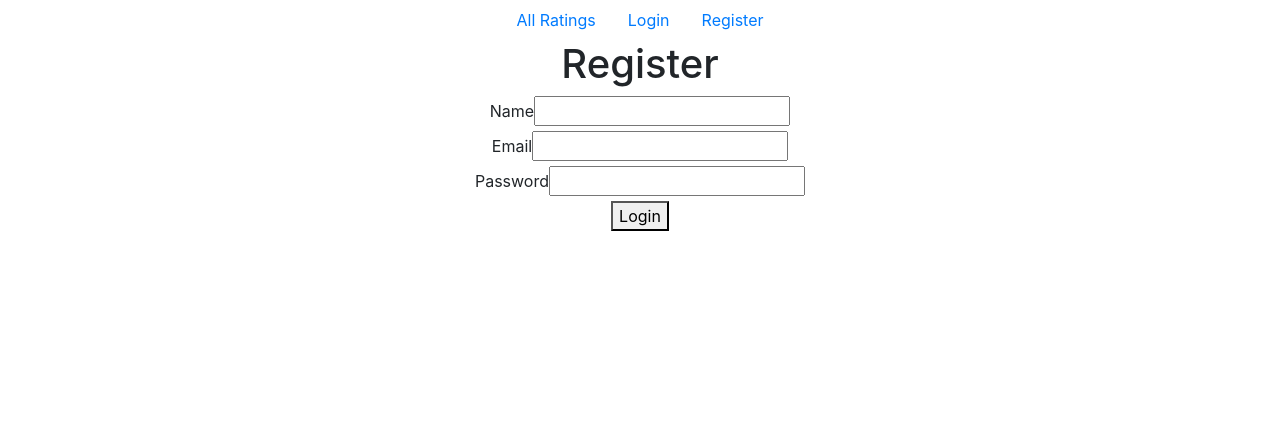
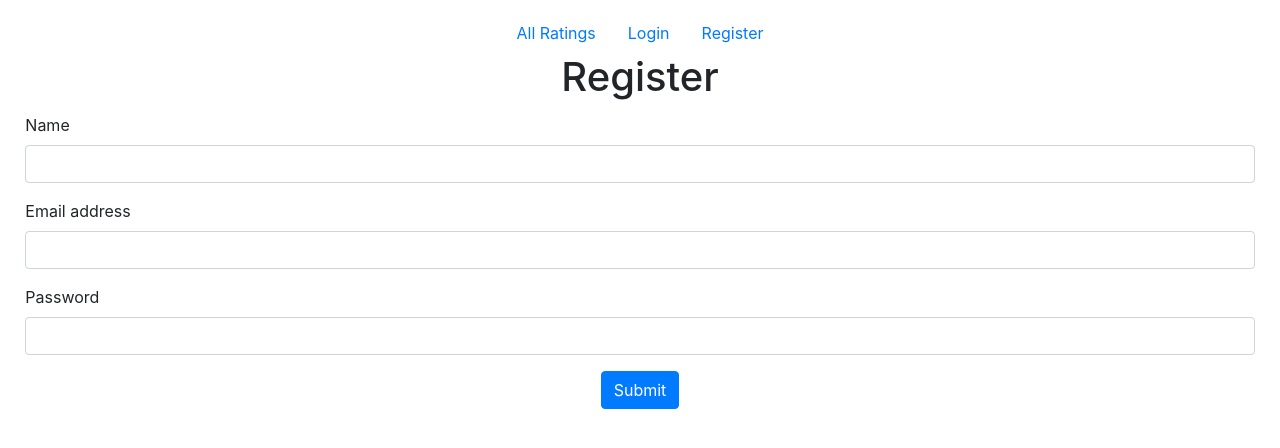
Before and after one commit to cs-fullstack-2020-spring/200430-jwt-auth-project-autumn-ragland, a React (Create React App) app in the folder client/: page /register in a window 1280 px wide. Shown: the top 448 px of the page. Built offline with nearby package versions, Linux system fonts and the light colour scheme.

Commit message:
redirect and bootstrap

```diff
--- a/client/src/App.css
+++ b/client/src/App.css
@@ -2,37 +2,17 @@
   text-align: center;
 }
 
-.App-logo {
-  height: 40vmin;
-  pointer-events: none;
+body {
+  padding: 1%;
 }
 
-@media (prefers-reduced-motion: no-preference) {
-  .App-logo {
-    animation: App-logo-spin infinite 20s linear;
-  }
+.form-group {
+  text-align: left;
 }
 
-.App-header {
-  background-color: #282c34;
-  min-height: 100vh;
-  display: flex;
-  flex-direction: column;
-  align-items: center;
-  justify-content: center;
-  font-size: calc(10px + 2vmin);
-  color: white;
+form {
+  margin: 1%;
 }
-
-.App-link {
-  color: #61dafb;
+.card {
+  width: 18rem;
 }
-
-@keyframes App-logo-spin {
-  from {
-    transform: rotate(0deg);
-  }
-  to {
-    transform: rotate(360deg);
-  }
-}
--- a/client/src/components/CreateRating.jsx
+++ b/client/src/components/CreateRating.jsx
@@ -75,24 +75,24 @@ class CreateRating extends Component {
                 <Fragment>
                     <h1>Add Review</h1>
                     <form>
+                        <div className="form-group">
+                            <label htmlFor="title">Title</label>
+                            <input className="form-control" type="text" name="title" id="title" value={this.state.title} onChange={this.handleChange} />
+                        </div>
+                        <div className="form-group">
+                            <label htmlFor="yearReleased">Year Released</label>
+                            <input className="form-control" type="number" name="yearReleased" id="yearReleased" value={this.state.yearReleased} onChange={this.handleChange}/>
+                        </div>
+                        <div class="form-group">
+                            <label htmlFor="rating">Rating</label>
+                            <input className="form-control" type="number" name="rating" id="rating" value={this.state.rating} onChange={this.handleChange}/>
+                        </div>
 
-                        <label htmlFor="title">Title</label>
-                        <input type="text" name="title" id="title" value={this.state.title} onChange={this.handleChange} />
-                        <br />
-
-                        <label htmlFor="yearReleased">Year Released</label>
-                        <input type="number" name="yearReleased" id="yearReleased" value={this.state.yearReleased} onChange={this.handleChange} />
-                        <br />
-
-                        <label htmlFor="rating">Rating</label>
-                        <input type="number" name="rating" id="rating" value={this.state.rating} onChange={this.handleChange} />
-                        <br />
-
-                        <label htmlFor="review">Review</label>
-                        <input type="text" name="review" id="review" value={this.state.review} onChange={this.handleChange} />
-                        <br />
-
-                        <button onClick={this.handleSubmission}>Review</button>
+                        <div class="form-group">
+                            <label htmlFor="review">Rating</label>
+                            <textarea rows="4" cols="50" className="form-control" name="review" id="review" value={this.state.review} onChange={this.handleChange} />
+                        </div>
+                        <button onClick={this.handleSubmission} className="btn btn-primary">Submit</button>
                     </form>
                 </Fragment>
             )
--- a/client/src/components/DisplayAllRatings.jsx
+++ b/client/src/components/DisplayAllRatings.jsx
@@ -41,7 +41,7 @@ class DisplayAllRatings extends Component {
                         this.state.ratingArray.map((rating) => {
                             return (
                                 <div className="col mb-4" key={rating._id} >
-                                    <div className="card" style={{ width: "18rem", margin: "1%" }}>
+                                    <div className="card">
                                         <div className="card-header">
                                             {rating.title}
                                         </div>
--- a/client/src/components/DisplayRatingByUser.jsx
+++ b/client/src/components/DisplayRatingByUser.jsx
@@ -1,12 +1,12 @@
-import React, {Component} from 'react';
+import React, { Component } from 'react';
 
 // class based component to display movie ratings by user
 class DisplayRatingByUser extends Component {
-    constructor(props){
+    constructor(props) {
         super(props);
         // array to hold ratings from database
         this.state = {
-            ratingArray : [],
+            ratingArray: [],
         }
     }
 
@@ -16,24 +16,28 @@ class DisplayRatingByUser extends Component {
     }
 
     // fetch all movie ratings from database
-    loadData = async() => {
+    loadData = async () => {
         let response = await fetch('/api/user/ratings', {
-            method : "GET",
-            headers : {
-                "authorization" : this.props.token
+            method: "GET",
+            headers: {
+                "authorization": this.props.token
             }
         });
         let json = await response.json();
         // if the response has a result property
-        if(json.result){
+        if (json.result) {
             // set the ratingArray property of state to the returned movies from database
-            this.setState({ratingArray : json.result});
+            this.setState({ ratingArray: json.result });
         }
     }
     // display rating author, title, number and review using bootstrap list groups
     // if user accessed page but is not logged in, prompt to login
     render() {
-        if(this.props.token){
+        if (this.state.ratingArray <= 0 && this.props.token) {
+            return (
+                <h1>Add Movie Ratings!</h1>
+            )
+        } else if (this.props.token) {
             return (
                 <div>
                     <h1>Your Movie Ratings</h1>
@@ -42,7 +46,7 @@ class DisplayRatingByUser extends Component {
                             this.state.ratingArray.map((rating) => {
                                 return (
                                     <div className="col mb-4" key={rating._id} >
-                                        <div className="card" style={{ width: "18rem", margin: "1%" }}>
+                                        <div className="card">
                                             <div className="card-header">
                                                 {rating.title}
                                             </div>
@@ -59,11 +63,11 @@ class DisplayRatingByUser extends Component {
                         }
                     </div>
                 </div>
-            )}
-            return(
-                <h1>Please Login To Access Your Ratings</h1>
             )
+        }
+        return (
+            <h1>Please Login to View Your Ratings</h1>
+        )
     }
 }
-
 export default DisplayRatingByUser;
--- a/client/src/components/Login.jsx
+++ b/client/src/components/Login.jsx
@@ -1,8 +1,8 @@
-import React, {Component, Fragment} from 'react';
+import React, { Component, Fragment } from 'react';
 import { Redirect } from "react-router-dom";
 // class based component to validate user via controlled component form and create token
 class Login extends Component {
-    constructor(props){
+    constructor(props) {
         super(props);
         // set props of state for controlled component form
         this.state = {
@@ -41,18 +41,18 @@ class Login extends Component {
         // pull out json from response
         let json = await response.json();
         // if the response has an error property
-        if(json.error){
+        if (json.error) {
             // alert the error in the window
             window.alert(json.error)
         }
         // if the response does not have an error property
         else {
+            // alert the user that their login was successful
+            // window.alert(`Login Successful`);
+            // redirect user
+            this.setState({ redirect: true });
             // update parent state
-            this.props.logInUser(json.token);
-            // alert the user that their login was successful
-            window.alert(`Login Successful`);
-            // redirect user to their ratings page
-            // this.setState({ redirect: true });
+            this.props.logInUser(json.token)
         }
     }
 
@@ -64,18 +64,19 @@ class Login extends Component {
         return (
             <Fragment>
                 <h1>Login</h1>
+
                 <form>
+                    <div className="form-group">
+                        <label htmlFor="email">Email address</label>
+                        <input type="text" className="form-control" name="email" id="email" value={this.state.email} onChange={this.handleChange} />
+                    </div>
+                    <div class="form-group">
+                        <label htmlFor="password">Password</label>
+                        <input type="password" className="form-control" name="password" id="password" value={this.state.password} onChange={this.handleChange} />
+                    </div>
+                    <button onClick={this.handleSubmission}  className="btn btn-primary">Submit</button>
+                </form>
 
-                    <label htmlFor="email">Email</label>
-                    <input type="text" name="email" id="email" value={this.state.email} onChange={this.handleChange} />
-                    <br />
-
-                    <label htmlFor="password">Password</label>
-                    <input type="password" name="password" id="password" value={this.state.password} onChange={this.handleChange} />
-                    <br />
-
-                    <button onClick={this.handleSubmission}>Login</button>
-                </form>
             </Fragment>
         )
     }
--- a/client/src/components/Register.jsx
+++ b/client/src/components/Register.jsx
@@ -68,20 +68,19 @@ class Register extends Component {
             <Fragment>
                 <h1>Register</h1>
                 <form>
-
-                    <label htmlFor="name">Name</label>
-                    <input type="text" name="name" id="name" value={this.state.name} onChange={this.handleChange} />
-                    <br />
-
-                    <label htmlFor="email">Email</label>
-                    <input type="text" name="email" id="email" value={this.state.email} onChange={this.handleChange} />
-                    <br />
-
-                    <label htmlFor="password">Password</label>
-                    <input type="password" name="password" id="password" value={this.state.password} onChange={this.handleChange} />
-                    <br />
-
-                    <button onClick={this.handleSubmission}>Login</button>
+                <div className="form-group">
+                        <label htmlFor="name">Name</label>
+                        <input type="text" className="form-control" name="name" id="name" value={this.state.name} onChange={this.handleChange} />
+                    </div>
+                    <div className="form-group">
+                        <label htmlFor="email">Email address</label>
+                        <input type="text" className="form-control" name="email" id="email" value={this.state.email} onChange={this.handleChange} />
+                    </div>
+                    <div class="form-group">
+                        <label htmlFor="password">Password</label>
+                        <input type="password" className="form-control" name="password" id="password" value={this.state.password} onChange={this.handleChange} />
+                    </div>
+                    <button onClick={this.handleSubmission}  className="btn btn-primary">Submit</button>
                 </form>
             </Fragment>
         )
```
